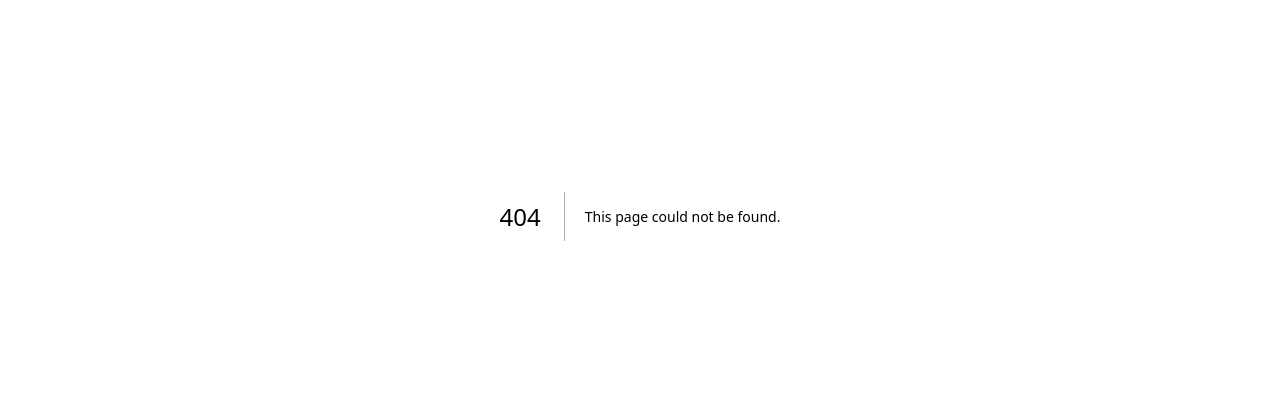
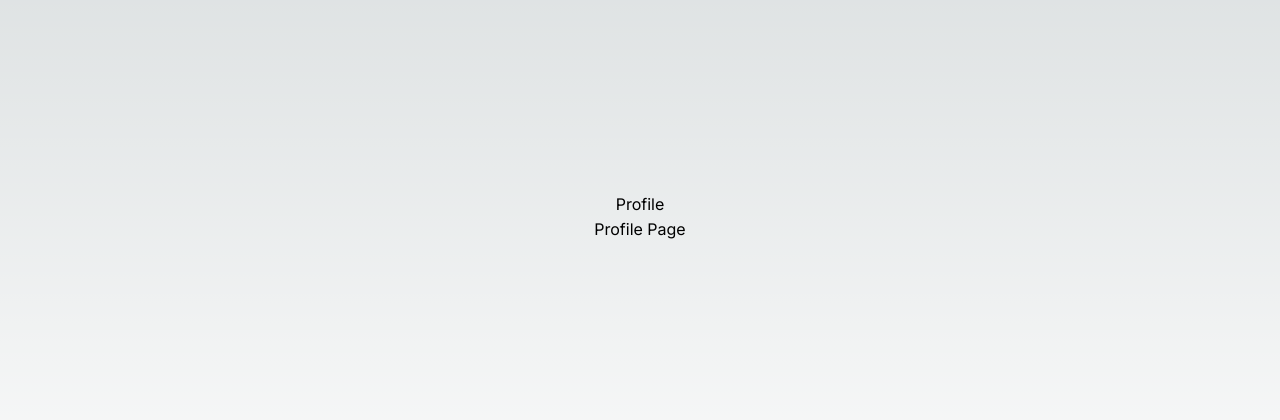
Before and after one commit to OnPaceCoder/Next-Auth, a Next.js app: page /profile in a window 1280 px wide. Before the commit this address had no page. Shown: the part 184-604 px from the top of the page. Built offline with nearby package versions, Linux system fonts and the light colour scheme.

Commit message:
Add: Profile Page

```diff
--- /dev/null
+++ b/src/app/profile/[id]/page.tsx
@@ -0,0 +1,13 @@
+import React from "react";
+
+const page = ({ params }: any) => {
+  return (
+    <div className="flex flex-col items-center justify-center min-h-screen py-2">
+      <h1>Profile</h1>
+      <hr />
+      <p className="text-4xl">Profile Page {params.id}</p>
+    </div>
+  );
+};
+
+export default page;
--- /dev/null
+++ b/src/app/profile/page.tsx
@@ -0,0 +1,13 @@
+import React from "react";
+
+const page = () => {
+  return (
+    <div className="flex flex-col items-center justify-center min-h-screen py-2">
+      <h1>Profile</h1>
+      <hr />
+      <p>Profile Page</p>
+    </div>
+  );
+};
+
+export default page;
```
